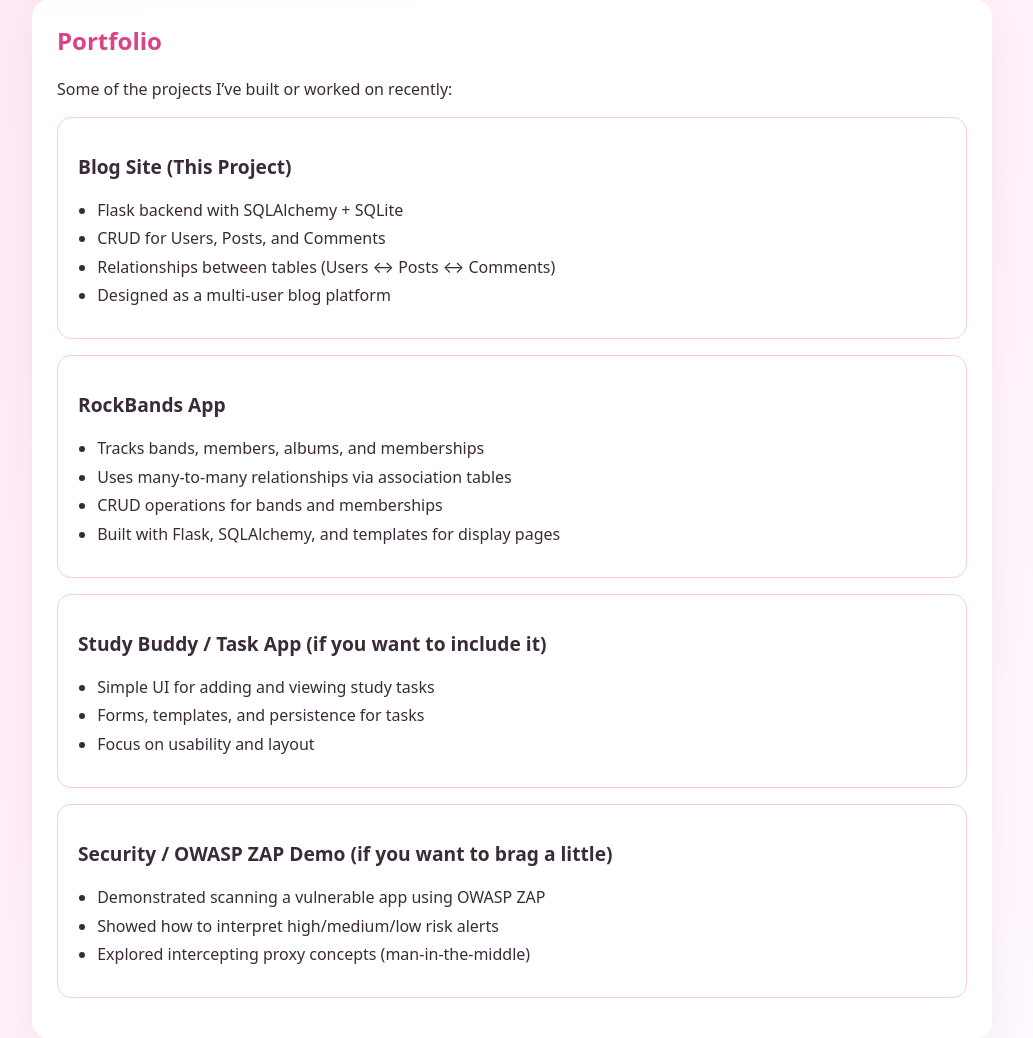
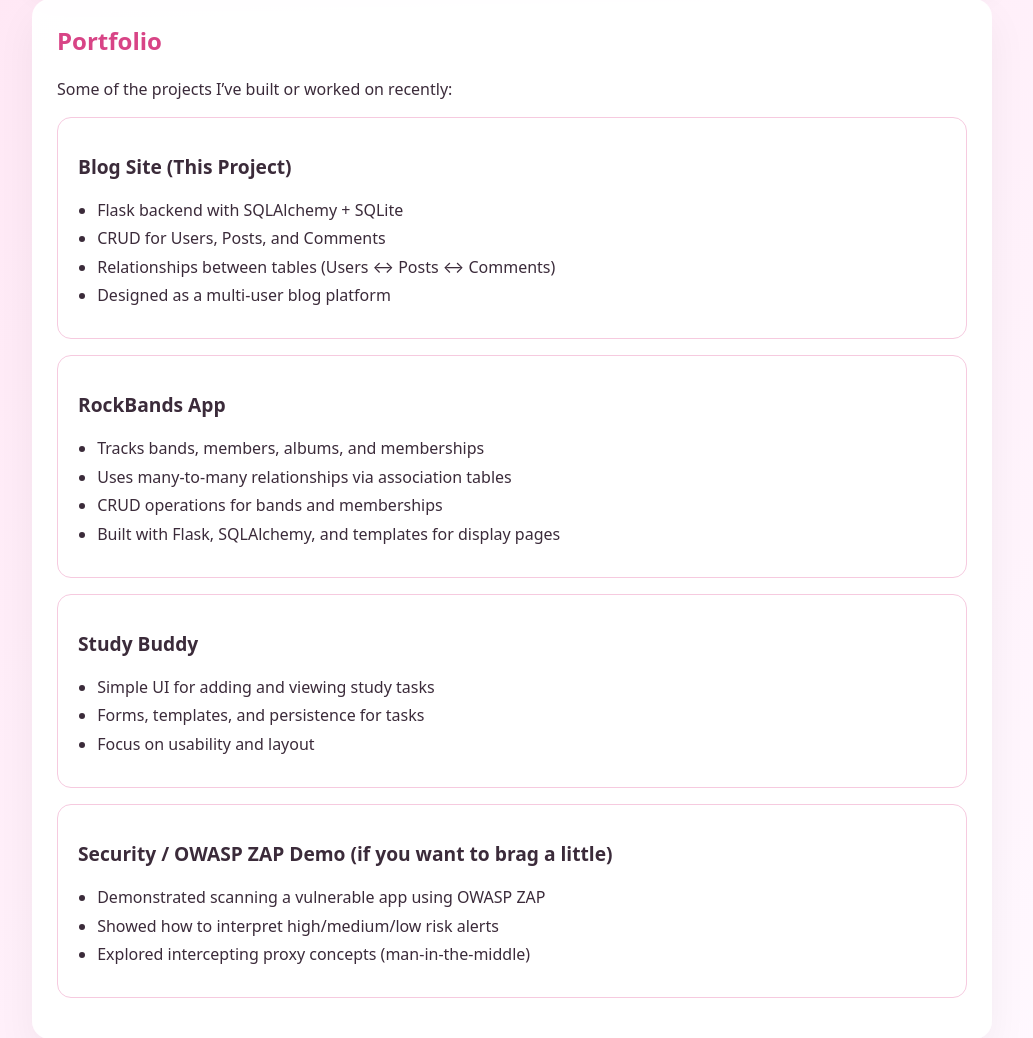
Before and after one commit to Tropicaluwuu/BlogSite, a Flask app: page /portfolio in a window 1280 px wide. Shown: the part 161-1199 px from the top of the page, without its empty margins (128-1161 px from the left). Run offline with Flask 3, Linux system fonts and the light colour scheme.

```diff
--- a/templates/portfolio.html
+++ b/templates/portfolio.html
@@ -25,7 +25,7 @@
   </section>
 
   <section>
-    <h3>Study Buddy / Task App (if you want to include it)</h3>
+    <h3>Study Buddy</h3>
     <ul>
       <li>Simple UI for adding and viewing study tasks</li>
       <li>Forms, templates, and persistence for tasks</li>
```
